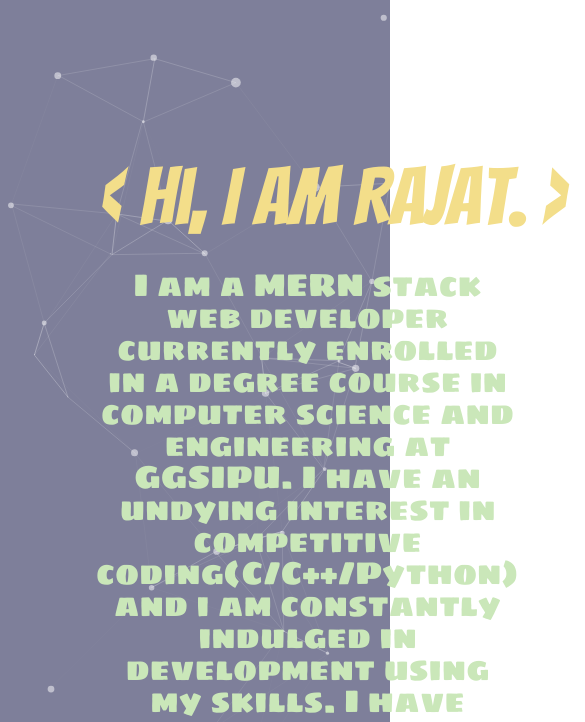
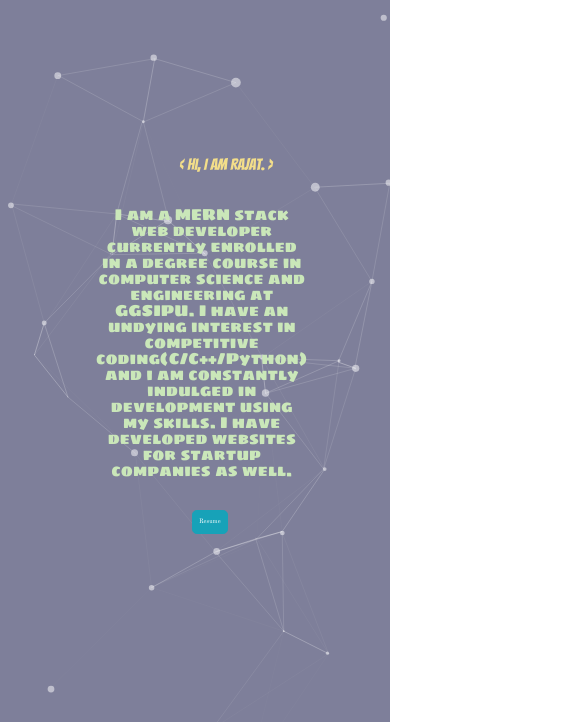
Before and after one commit to rajatmw1999/dottech, a plain HTML site: page index.html in a window 390 px wide. Shown: the part 69-791 px from the top of the page, 585 px wide, since content can reach past the window. Drawn offline with nearby package versions, Linux system fonts and the light colour scheme.

Commit message:
responsive heading

```diff
--- a/css/style.css
+++ b/css/style.css
@@ -870,3 +870,14 @@ font-family: 'Sigmar One', cursive;
 #education-pic{
   width: 70%;
 }
+
+@media only screen and (max-width: 600px) {
+  #responsive {
+    font-size: 1rem !important;
+  }
+  .btn-lg{
+    font-size: 0.4rem !important;
+    padding: 0.4rem 0.4rem;
+    margin-right: 8rem;
+  }
+}
--- a/index.html
+++ b/index.html
@@ -36,11 +36,13 @@
 
   <div id="particles-js">
     <div class="intro-section">
-      <span>< Hi, I am Rajat. ></span>
+      <span id="responsive">< Hi, I am Rajat. ></span>
       <br><br><br>
-      <p>I am a MERN stack web developer currently enrolled in a degree course in computer science and engineering at GGSIPU. I have an undying interest in competitive coding(C/C++/Python) and i am constantly indulged in development using my skills. I have developed websites for startup companies as well. </p>
+      <p id="responsive">I am a MERN stack web developer currently enrolled in a degree course in computer science and engineering at GGSIPU. I have an undying interest in competitive coding(C/C++/Python) and i am constantly indulged in development using my skills. I have developed websites for startup companies as well. </p>
       <br><br>
+      <div id="responsive_resume_button">
       <a href="https://docs.google.com/document/d/1CwV77kGrWgst98OKmvmhFPv2gUOc6p6ZrBh-QayYoB8/edit?usp=sharing"> <button type="button" class="btn btn-info btn-lg" name="button">Resume</button> </a>
+    </div>
     </div>
 
   </div>
```
